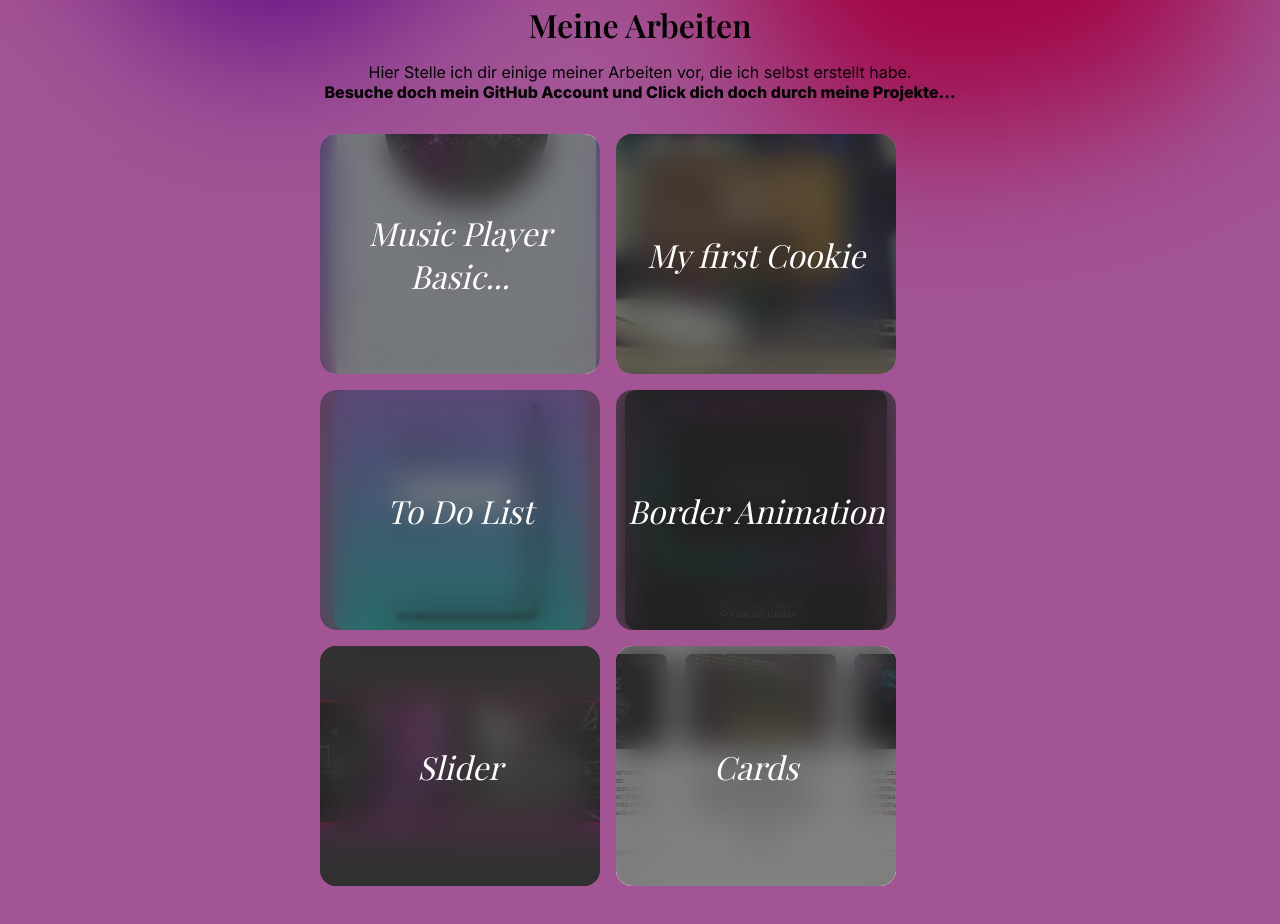
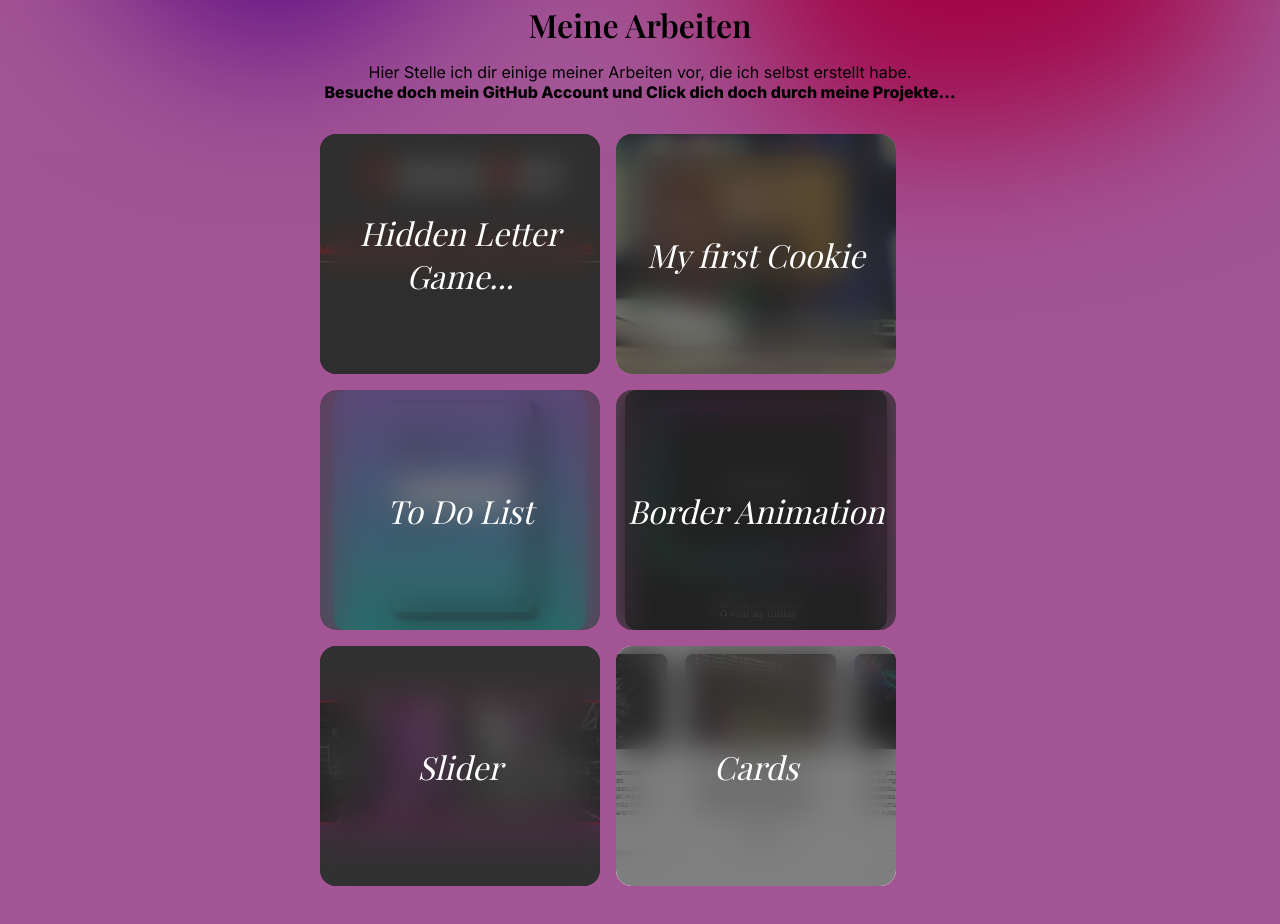
Before and after one commit to diego-monfort-landolt/portfoliodiegolandolt, a plain HTML site: page index.html in a window 1280 px wide. Shown: the part 896-1820 px from the top of the page. Drawn offline with nearby package versions, Linux system fonts and the light colour scheme; a web font is replaced by a local one.

Commit message:
added new project and new img

```diff
--- a/index.html
+++ b/index.html
@@ -83,9 +83,9 @@
             <div class="grid">
                 <div class="grid">
                     <article class="article">
-                        <a class="a" href="https://diego-monfort-landolt.github.io/music/" title="Trabajo1">
-                            <figure class="figure"><img src="./diego-landolt-musikplayrt.png" alt="web projekt, Musikplayer" class="img" loading="lazy"></figure>
-                            <h4 class="h4">Music Player Basic...</h4>
+                        <a class="a" href="https://diego-monfort-landolt.github.io/hiddenletter/" title="Trabajo1">
+                            <figure class="figure"><img src="./diegodev1.png" alt="find the letter" class="img" loading="lazy"></figure>
+                            <h4 class="h4">Hidden Letter Game...</h4>
                         </a>
                     </article>
                 <article class="article">
```
Also changed, not shown: diegodev1.png (added).
